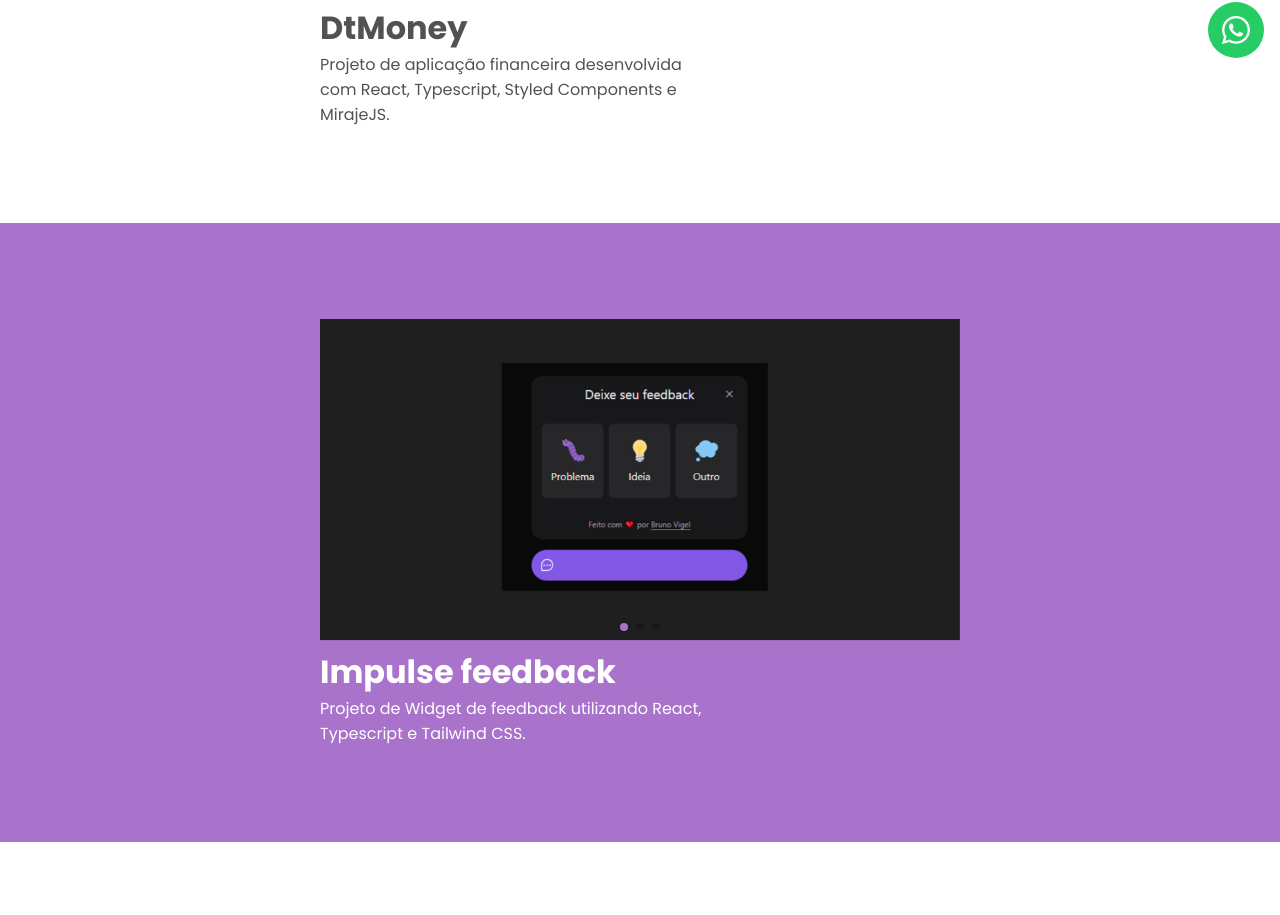
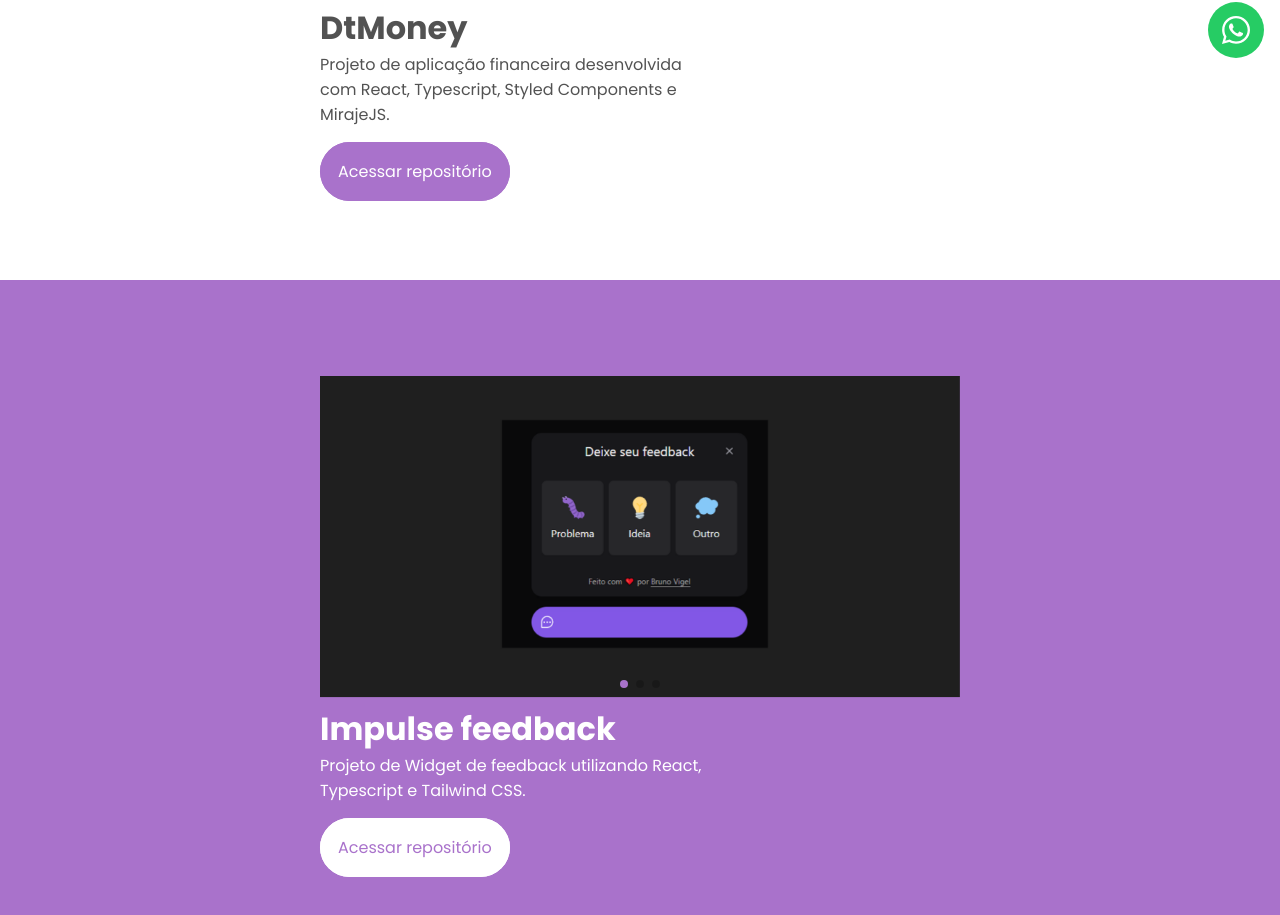
Before and after one commit to BrunoVigel/vercelportfolio, a Next.js app: page /projetos in a window 1280 px wide. Shown: the part 726-1641 px from the top of the page. Built offline with nearby package versions, Linux system fonts and the light colour scheme.

Commit message:
add content and project link

```diff
--- a/src/pages/projetos/index.tsx
+++ b/src/pages/projetos/index.tsx
@@ -32,6 +32,7 @@
                         <div className={styles.descricaoProjeto}>
                                 <p>DtMoney</p>
                                 <p>Projeto de aplicação financeira desenvolvida com React, Typescript, Styled Components e MirajeJS.</p>
+                                <button><a target="_blank" href="https://github.com/BrunoVigel/dtmoney">Acessar repositório</a></button>
                         </div>
                     </div>
                 </div>
@@ -55,6 +56,7 @@
                         <div className={styles.descricaoProjeto}>
                                 <p>Impulse feedback</p>
                                 <p>Projeto de Widget de feedback utilizando React, Typescript e Tailwind CSS.</p>
+                                <a target="_blank" href="https://github.com/BrunoVigel/impulse-web">Acessar repositório</a>
                         </div>
                     </div>
                 </div>
@@ -68,7 +70,7 @@
                     <div>
                         <p>Me siga no Github</p>
                         <p>Fique por dentro dos últimos projetos que estou trabalhando.</p>
-                        <button><a href="#">Github</a></button>
+                        <button><a target="_blank" href="https://github.com/BrunoVigel/">Github</a></button>
                     </div>
                 </div>
             </section>
--- a/src/pages/projetos/styles.module.scss
+++ b/src/pages/projetos/styles.module.scss
@@ -20,11 +20,52 @@
     .projectContainer.bgPrimary {
         background-color: var(--primary-color);
         color:white;
+
+        .descricaoProjeto {
+            p:nth-child(2) {
+                margin-bottom: 2rem;
+            }
+
+            a {
+                color: var(--primary-color);
+                background-color: white;
+                border: white 2px solid;
+                padding: 1rem;
+                border-radius: 2rem;
+                transition: 0.2s;
+
+                &:hover {
+                    background-color: var(--primary-color);
+                    color: white;
+                }
+            }
+        }
     }
+
 
     .projectContainer.bgWhite {
         background-color: white;
-        color: var(--primary-text-color)
+        color: var(--primary-text-color);
+
+        .descricaoProjeto {
+            p:nth-child(2) {
+                margin-bottom: 2rem;
+            }
+
+            a {
+                color: white;
+                background-color: var(--primary-color);
+                border: var(--primary-color) 2px solid;
+                padding: 1rem;
+                border-radius: 2rem;
+                transition: 0.2s;
+
+                &:hover {
+                    background-color: white;
+                    color: var(--primary-color);
+                }
+            }
+        }
     }
 
 
--- a/src/pages/skills/index.tsx
+++ b/src/pages/skills/index.tsx
@@ -10,7 +10,7 @@
                 <title>Home | Skills</title>
             </Head>
             <div className={`${styles.SkillsPageContainer} container`}>
-                <PageTitle title="Stack" subtitle="Linguagens, bibliotecas e frameworks que utilizo no desenvolvimentos de minhas aplicações"/>
+                <PageTitle title="Skills" subtitle="Linguagens, bibliotecas e frameworks que utilizo no desenvolvimentos de minhas aplicações"/>
                 <SkillsCards />
                 <img src="../" alt="" />
             </div>
```
Also changed, not shown: src/pages/contato/index.tsx (+4 -4 lines), src/pages/index.tsx (+10 -9 lines), src/pages/styles.module.scss (+5 -2 lines).
